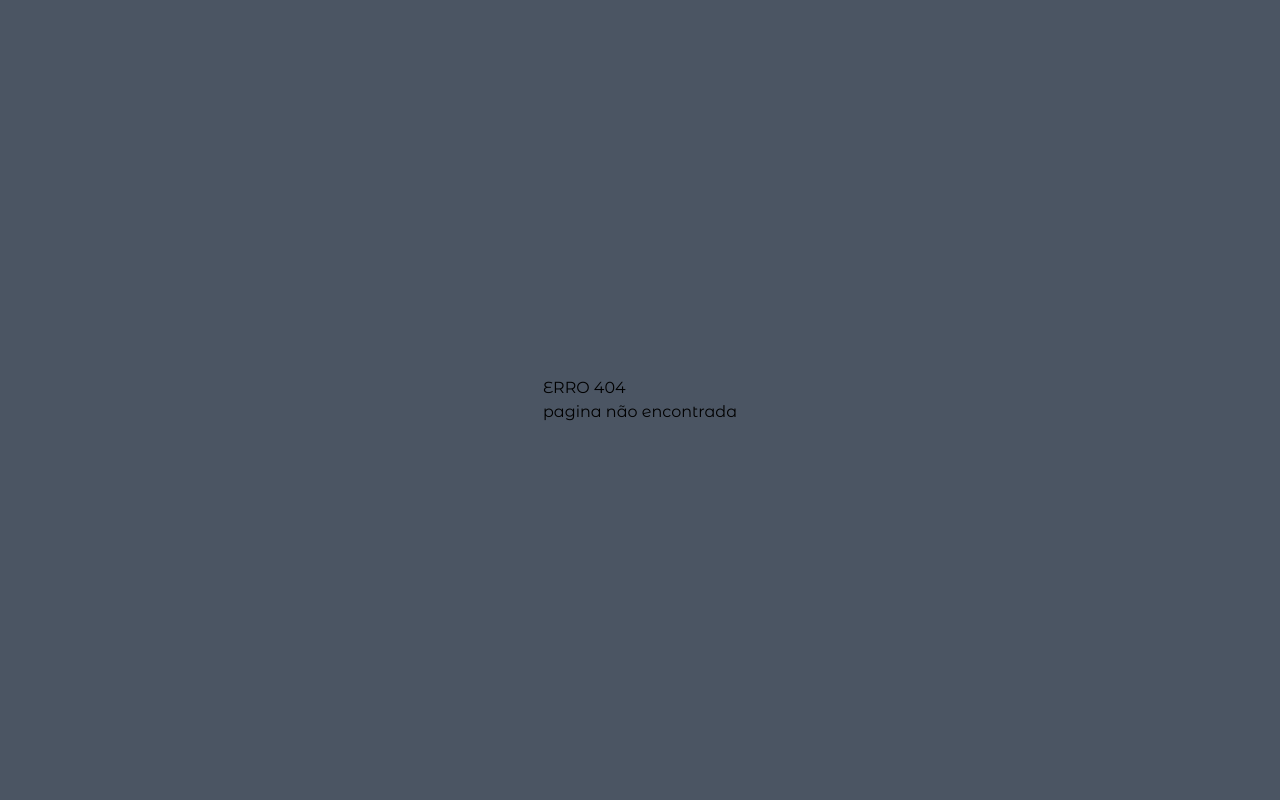
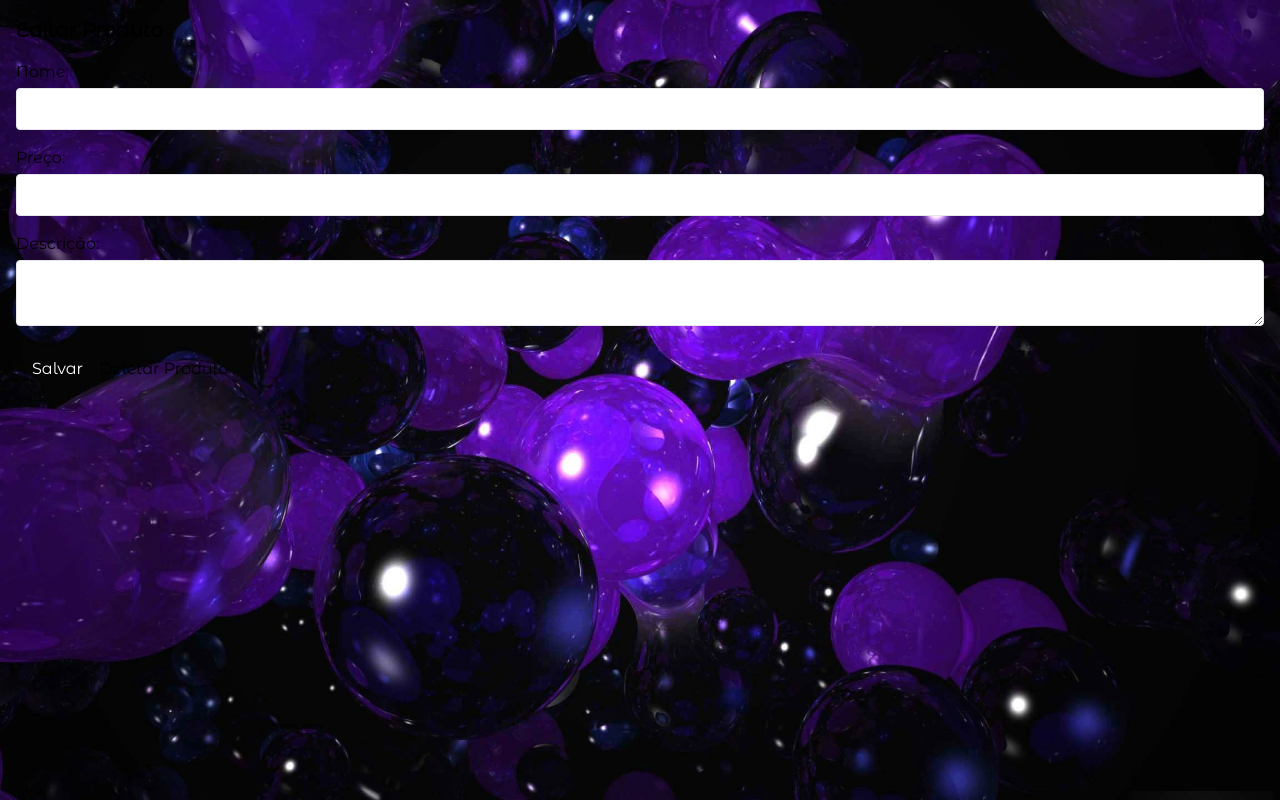
Before and after one commit to GustavoPinho001/projeto, a React (Vite) app: page /updateProduct in a window 1280 px wide. Before the commit this address had no page. Built offline with nearby package versions, Linux system fonts and the light colour scheme; sample sign-in values are in the browser's storage.

Commit message:
commit2_29082023

```diff
--- a/src/App.tsx
+++ b/src/App.tsx
@@ -14,6 +14,8 @@ import Inscritos from "./modules/inscritos/inscritos";
 import TelaUp from "./modules/updateUser/updateUser";
 import Produtos from "./modules/produtos/produtos";
 import ProductForm from "./modules/addprodutos/addprodutos";
+import upProduct from "./modules/updateProduct/upProduct"
+import UpProduct from "./modules/updateProduct/upProduct";
 
 
 
@@ -75,6 +77,15 @@ const App: React.FC = () => {
                 </PrivateRoute>
               }
             />
+             <Route
+              path="/updateProduct"
+              element={
+                <PrivateRoute>
+                  <UpProduct/>
+                </PrivateRoute>
+              }
+            />
+
         </Routes>
       </div>
     </BrowserRouter>
--- a/src/modules/produtos/produtos.tsx
+++ b/src/modules/produtos/produtos.tsx
@@ -1,14 +1,16 @@
 import { useEffect, useState } from "react";
 import Header from "../../primario/header";
 import { getAllProductsAPI } from "../../API/cobranca";
+import {  useNavigate } from "react-router-dom";
 interface Produtos {
-    name: string,
+  name: string,
 	description: string,
 	price: number,
 }
 
 
-const produtos = () => {
+const Produtos = () => {
+  const navigate = useNavigate();
  const [products, setProducts]=useState<Produtos[]>([])
 
  const getProducts = async () => {
@@ -25,6 +27,10 @@ const produtos = () => {
     getProducts();
   }, []);
 
+  const toEditProdutc = ()=>{
+    navigate('/updateProduct')
+  }
+
 
   return (
     <>
@@ -40,6 +46,7 @@ const produtos = () => {
                 <h2>{items.name}</h2>
                 <p>{items.description}</p>
                 <p>{items.price}</p>
+                <button onSubmit={toEditProdutc}>Alterar</button>
             </div>
           ))}
         </div>
@@ -49,4 +56,4 @@ const produtos = () => {
   );
 };
 
-export default produtos;
+export default Produtos;
--- /dev/null
+++ b/src/modules/updateProduct/upProduct.tsx
@@ -0,0 +1,44 @@
+import axios from "axios";
+
+const UpProduct = ()=>{
+    const deleteProduct = async () => {
+        const response = await axios.delete('')
+    }
+    return(
+        <div className="p-4 space-y-4">
+        <h2 className="text-xl font-semibold">Editar Produto</h2>
+        <div>
+          <label className="block mb-1">Nome:</label>
+          <input
+            type="text"
+
+            className="w-full px-3 py-2 border rounded"
+          />
+        </div>
+        <div>
+          <label className="block mb-1">Preço:</label>
+          <input
+            type="text"
+
+            className="w-full px-3 py-2 border rounded"
+          />
+        </div>
+        <div>
+          <label className="block mb-1">Descrição:</label>
+          <textarea
+
+
+            className="w-full px-3 py-2 border rounded"
+          />
+        </div>
+        <button
+
+          className="bg-primary text-white px-4 py-2 rounded"
+        >
+          Salvar
+        </button>
+        <button onClick={deleteProduct}>Deletar Produto</button>
+      </div>
+    );
+};
+export default UpProduct;
--- a/src/modules/updateUser/updateUser.tsx
+++ b/src/modules/updateUser/updateUser.tsx
@@ -20,9 +20,7 @@ const TelaUp = () => {
   const { id } = useParams();
   console.log(id);
 
-  const getUser = async () => {
-    return await getUserApi(id as string);
-  };
+
 
   async function submit(params: Personup) {
     console.log(params);
```
